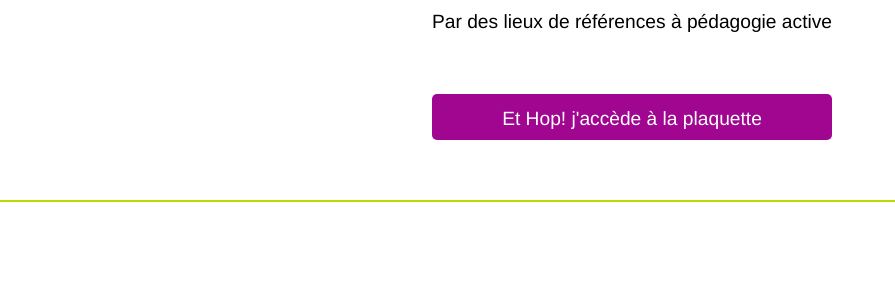
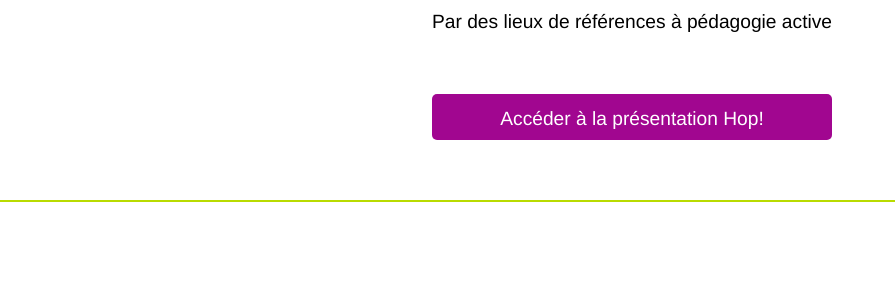
Before and after one commit to pierrenault/hopdurable.github.io, a Jekyll site: the page built from index.md, in a window 1280 px wide and 900 px high, scrolled down 548 px. Shown: the part 152-452 px from the top of the window, without its empty margins (8-903 px from the left). Built offline with Jekyll 4.4.1, drawn with Linux system fonts in a browser that asks for light colours.

Commit message:
Update index.md

```diff
--- a/index.md
+++ b/index.md
@@ -7,7 +7,7 @@
   <p><strong>Promouvoir une culture de l’aménagement durable</strong></p>
   <p>Par des lieux de références à pédagogie active</p>
   <br>
-  <a href="assets/pdf/hop_amenagement_durable_web.pdf" class="button">Et Hop! j'accède à la plaquette</a>
+  <a href="assets/pdf/hop_amenagement_durable_web.pdf" class="button">Accéder à la présentation Hop! </a>
  </section>
 
 
```
